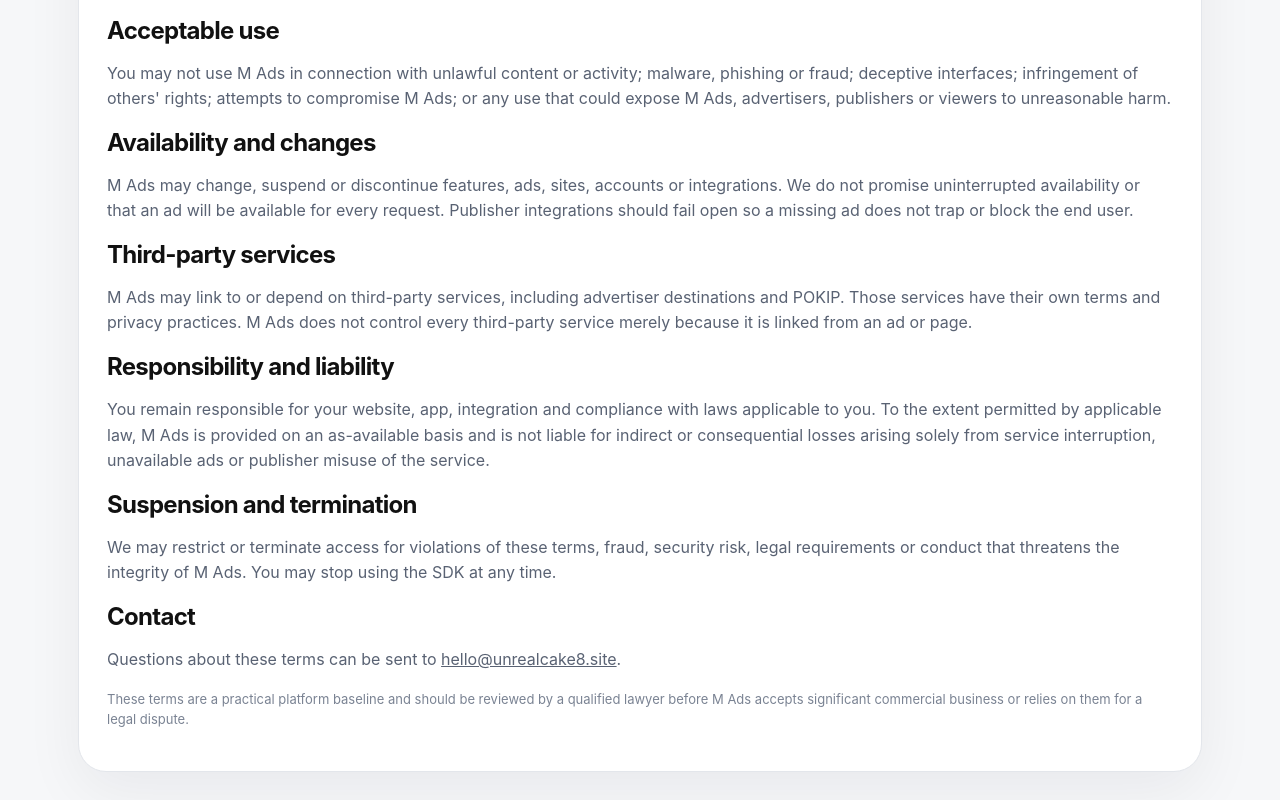
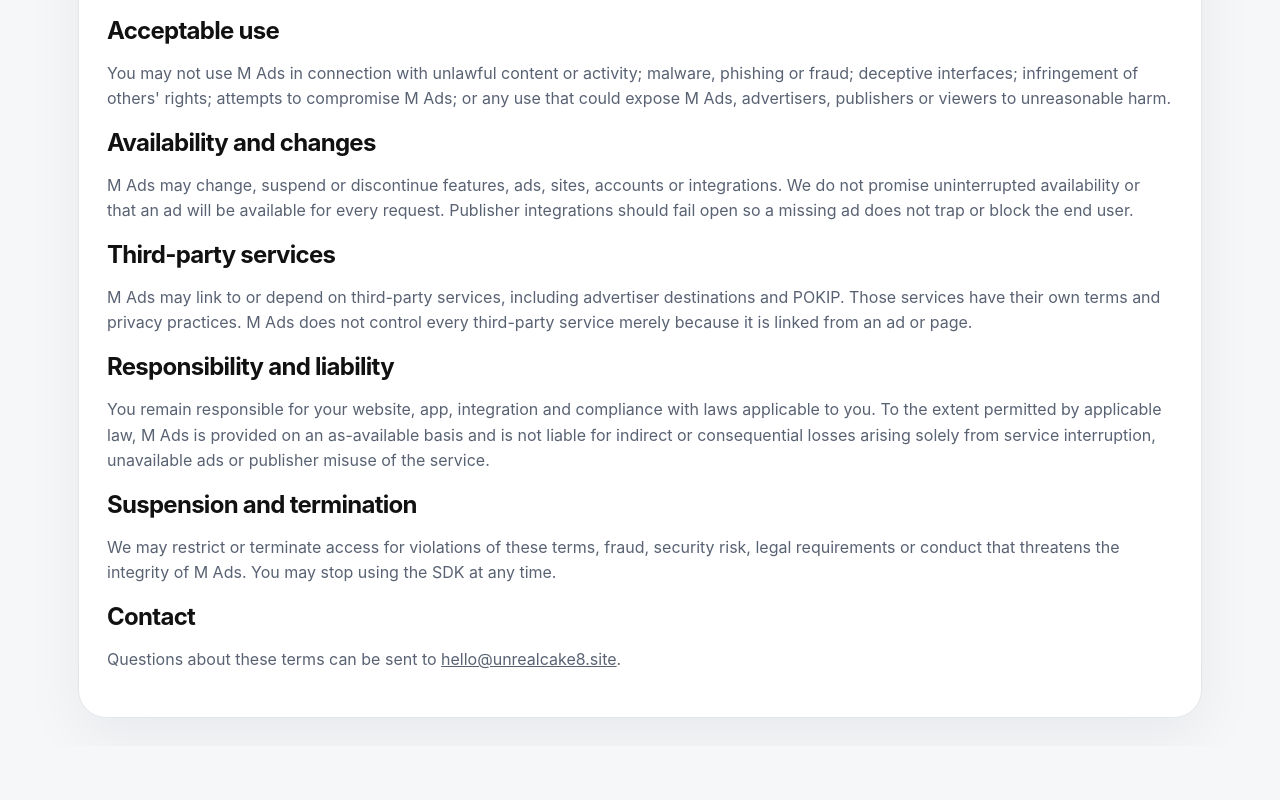
Before and after one commit to UnrealCake8/M.Ads, a Next.js app: page /terms in a window 1280 px wide. Shown: the part 854-1654 px from the top of the page. After the commit the page ends 1600 px from the top, so only its background shows below. Built offline with nearby package versions, Linux system fonts and the light colour scheme.

Commit message:
bangbingboomboom

```diff
--- a/app/terms/page.tsx
+++ b/app/terms/page.tsx
@@ -38,8 +38,6 @@
 
         <h2>Contact</h2>
         <p>Questions about these terms can be sent to <a href="mailto:hello@unrealcake8.site">hello@unrealcake8.site</a>.</p>
-
-        <p className="muted">These terms are a practical platform baseline and should be reviewed by a qualified lawyer before M Ads accepts significant commercial business or relies on them for a legal dispute.</p>
       </section>
     </main>
   );
```
